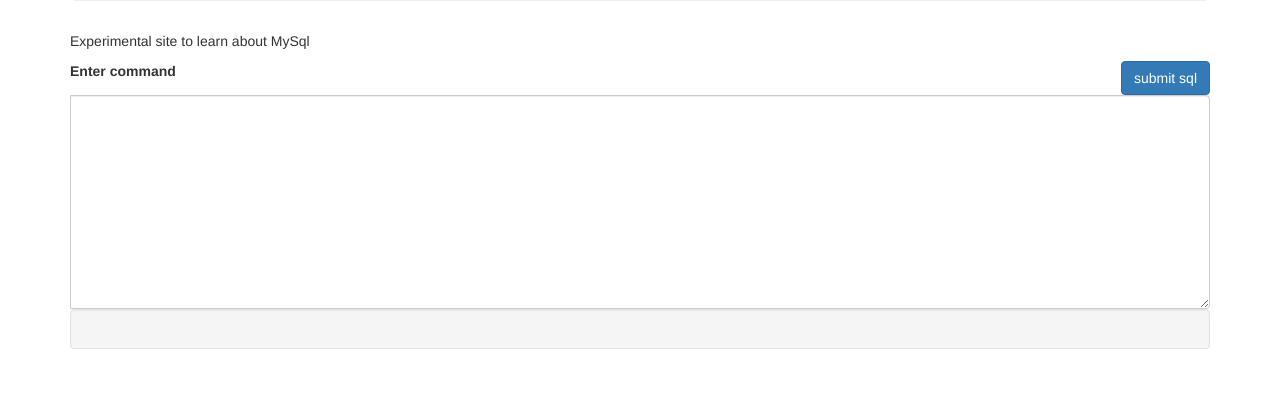
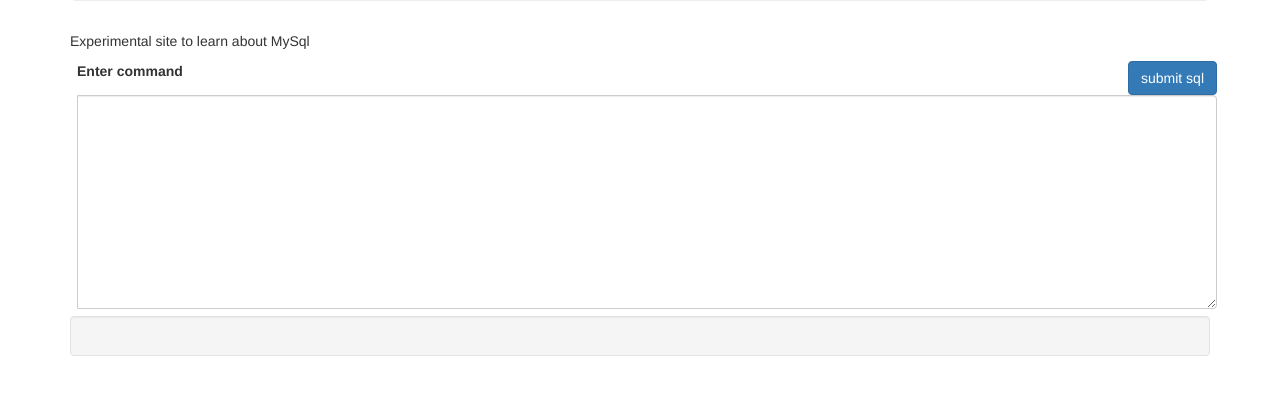
Before and after one commit to petercz1/ST-php-demo, a PHP site: page / in a window 1280 px wide. Shown: the part 266-661 px from the top of the page. Run offline with PHP 8.4, Linux system fonts and the light colour scheme; some libraries are stand-ins or nearby versions.

```diff
--- a/css/style.css
+++ b/css/style.css
@@ -10,3 +10,7 @@
     display: block;
     margin: auto;
 }
+
+.input-group{
+    margin: 0.5em;
+}
```
